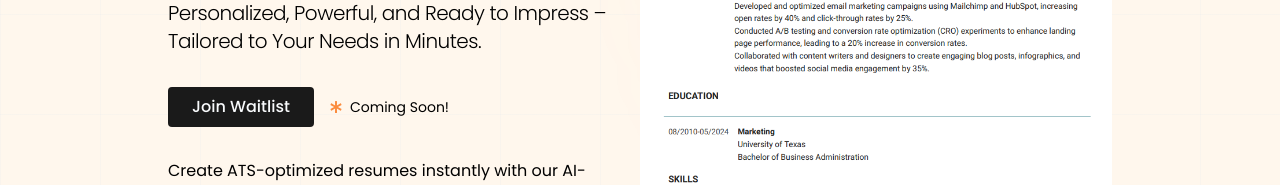
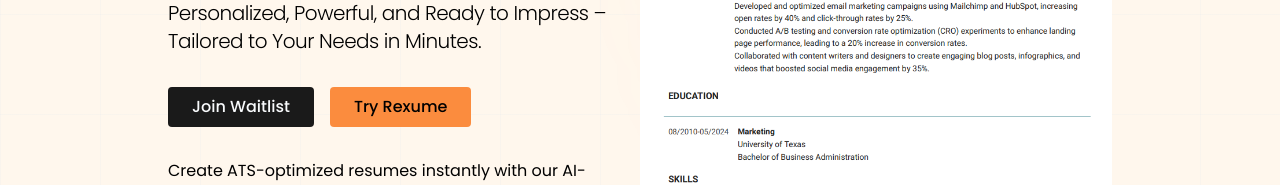
Before and after one commit to nacheco/rexume, a Next.js app: page / in a window 1280 px wide. Shown: the part 506-691 px from the top of the page. Built offline with nearby package versions, Linux system fonts and the light colour scheme; no server answers.

Commit message:
modified landing page

```diff
--- a/components/Hero.tsx
+++ b/components/Hero.tsx
@@ -5,8 +5,10 @@ import Image from "next/image";
 import { motion } from "framer-motion";
 import { Button } from "@/components/ui/button";
 import { FaAsterisk } from "react-icons/fa";
+import { useRouter } from "next/navigation";
 
 const Hero: React.FC = () => {
+  const route=useRouter()
   return (
     <motion.main
       initial={{ opacity: 0 }}
@@ -60,8 +62,16 @@ const Hero: React.FC = () => {
             </Link>
 
             <div className="flex items-center text-center space-x-2">
-              <FaAsterisk className="text-xs text-secondary" />
-              <p className="text-sm">Coming Soon!</p>
+              {/* <FaAsterisk className="text-xs text-secondary" /> */}
+              {/* <p className="text-sm">Coming Soon!</p> */}
+              <Button
+                className="py-2 sm:py-3 px-4 sm:px-6 rounded text-sm sm:text-base w-full sm:w-auto bg-[#FB8C3E] hover:bg-[#fc9c58] text-black"
+                onClick={() =>
+                  route.push("/resume-builder")
+                }
+              >
+                Try Rexume
+              </Button>
             </div>
           </motion.div>
 
--- a/components/ResumeBuilder/WorkExperience.tsx
+++ b/components/ResumeBuilder/WorkExperience.tsx
@@ -6,7 +6,7 @@ const WorkExperience = ({
   handleWorkExperienceChange,
   addWorkExperience
 }) => {
-
+ console.log(workExperiences)
   const [isCheckedArray, setIsCheckedArray] = useState(
     workExperiences.map(() => false)
   );
--- a/components/ResumeTemplate.tsx
+++ b/components/ResumeTemplate.tsx
@@ -67,7 +67,8 @@ const ResumeTemplate = forwardRef<HTMLDivElement, ResumeProps>((props, ref) => {
       {/* Work Experience Section */}
       <section className="mb-6">
         <h2 className="text-2xl font-bold text-blue-600">WORK EXPERIENCE</h2>
-        {workExperiences.map((work, index) => (
+
+       {workExperiences.map((work, index) => (
           <div key={index} className="mb-4">
             <h3 className="text-xl font-bold">{work.jobtitle}</h3>
             <div className="text-gray-600 flex justify-between ">
```
